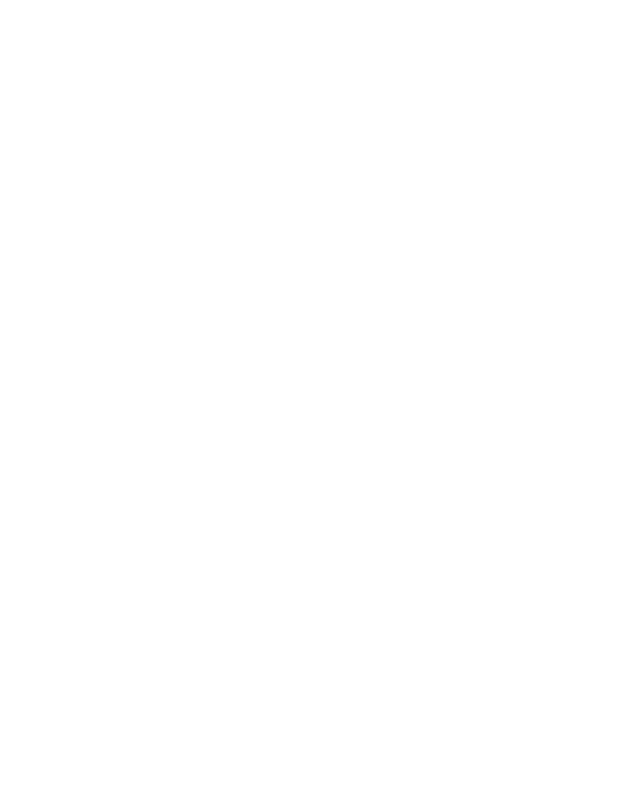
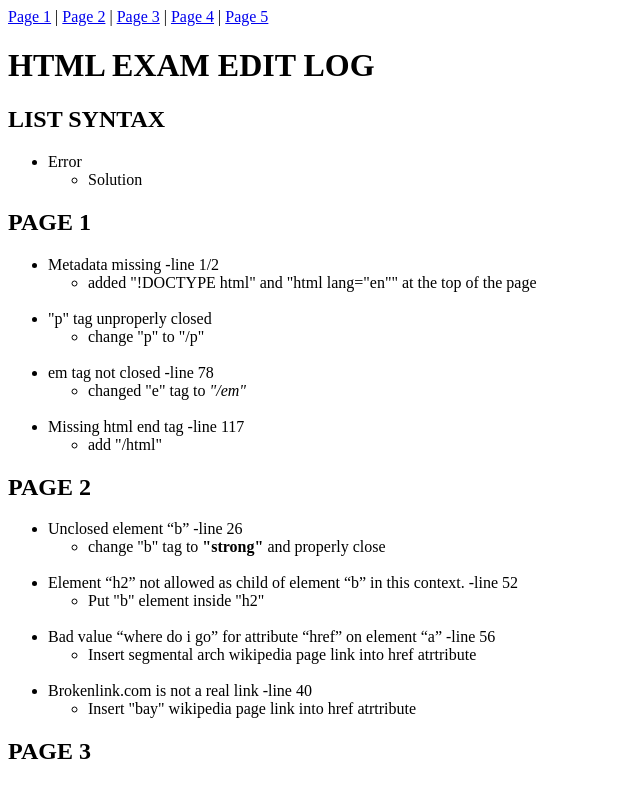
Before and after one commit to yoejoder/yoejoder.github.io, a plain HTML site: page html-midterm/page5.html in a window 1280 px wide. Shown: the whole page, without its empty margins (0-640 px from the left). Drawn offline with Linux system fonts and the light colour scheme.

Commit message:
html exam progress check

```diff
--- a/html-midterm/page5.html
+++ b/html-midterm/page5.html
@@ -0,0 +1,96 @@
+<!DOCTYPE html>
+<html lang="en">
+<head>
+    <meta charset="UTF-8">
+    <meta http-equiv="X-UA-Compatible" content="IE=edge">
+    <meta name="viewport" content="width=device-width, initial-scale=1.0">
+    <title>Page 5</title>
+</head>
+<body>
+    <div class="navbar">
+        <a href="/html-midterm/page1.html">Page 1</a>
+        <span> | </span>
+        <a href="/html-midterm/page2.html">Page 2</a>
+        <span> | </span>
+        <a href="/html-midterm/page3.html">Page 3</a>
+        <span> | </span>
+        <a href="/html-midterm/page4.html">Page 4</a>
+        <span> | </span>
+        <a href="/html-midterm/page5.html">Page 5</a>
+    </div>
+    <header>
+    <h1>HTML EXAM EDIT LOG</h1>
+    <h2>LIST SYNTAX</h2>
+     <ul>
+        <li>Error
+             <ul>
+                <li>Solution
+             </ul>
+        </li>
+        </ul>
+
+    </header>
+    <h2>PAGE 1</h2>
+
+        <ul>
+            <li>Metadata missing -line 1/2
+                 <ul>
+                    <li>added "!DOCTYPE html" and "html lang="en"" at the top of the page</li>
+                 </ul>
+        <br>
+
+            <li>"p" tag unproperly closed
+                 <ul>
+                    <li>change "p" to "/p"</li>
+                 </ul>
+        <br>
+
+            <li>em tag not closed -line 78
+                 <ul>
+                    <li>changed "e" tag to <em>"/em"</em></li>
+                 </ul>
+            </li>
+        <br>
+
+            <li>Missing html end tag -line 117
+                <ul>
+                    <li> add "/html"</li>
+                </ul>
+            </li>
+        </ul>
+
+
+    <h2>PAGE 2</h2>
+
+        <ul>
+            <li> Unclosed element “b” -line 26
+                <ul>
+                    <li>change "b" tag to <strong>"strong"</strong> and properly close</li>
+                </ul>
+            </li>
+            <br>
+            <li> Element “h2” not allowed as child of element “b” in this context. -line 52
+                <ul>
+                    <li> Put "b" element inside "h2"</li>
+                </ul>
+            </li>
+            <br>
+            <li> Bad value “where do i go” for attribute “href” on element “a” -line 56
+                <ul>
+                    <li>Insert segmental arch wikipedia page link into href atrtribute</li>
+                </ul>
+            <br>
+            <li> Brokenlink.com is not a real link -line 40
+                <ul>
+                    <li>Insert "bay" wikipedia page link into href atrtribute</li>
+                </ul>
+            </li>
+        </ul>
+
+        <h2>PAGE 3</h2>
+
+
+
+
+</body>
+</html>
```
Also changed, not shown: html-midterm/page1.html (+6 -4 lines), html-midterm/page2.html (+6 -5 lines), html-midterm/page3.html (+1 -0 lines), html-midterm/page4.html (+1 -0 lines), 1 other file.
